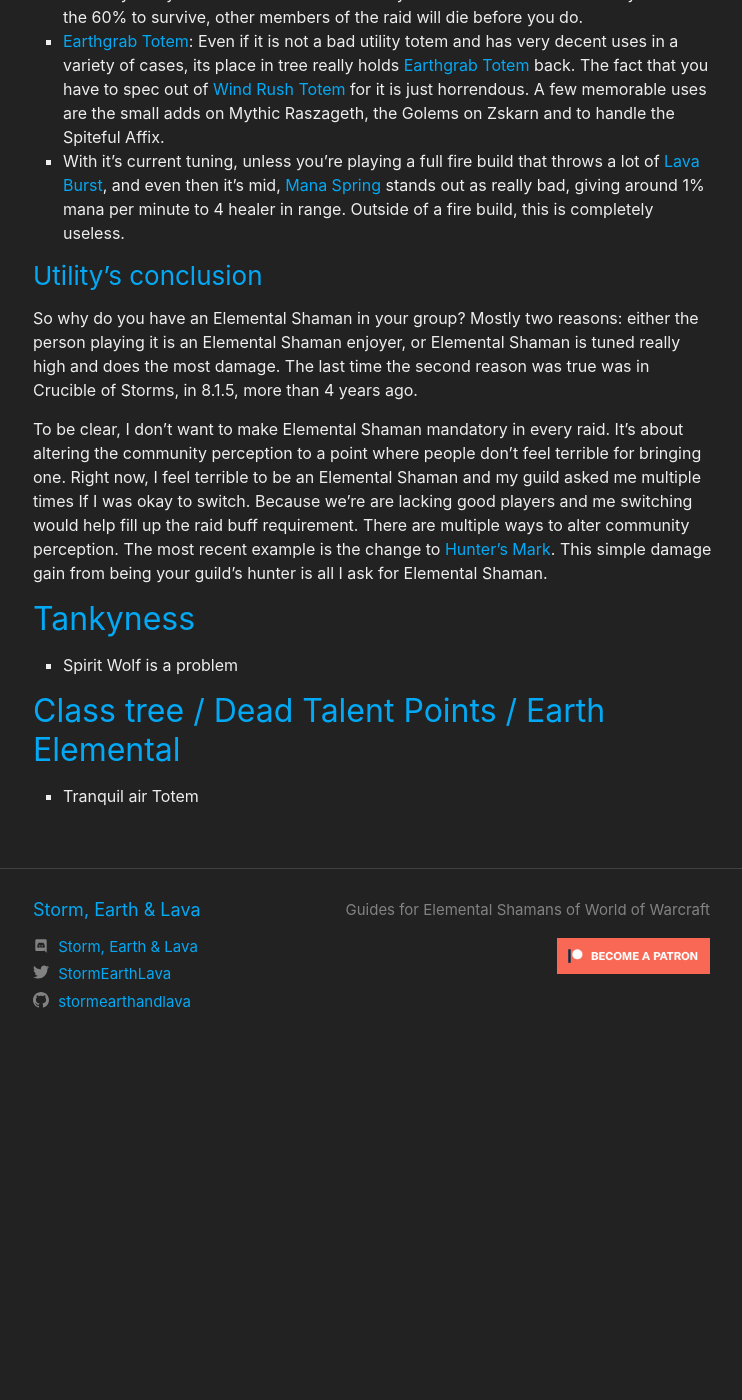
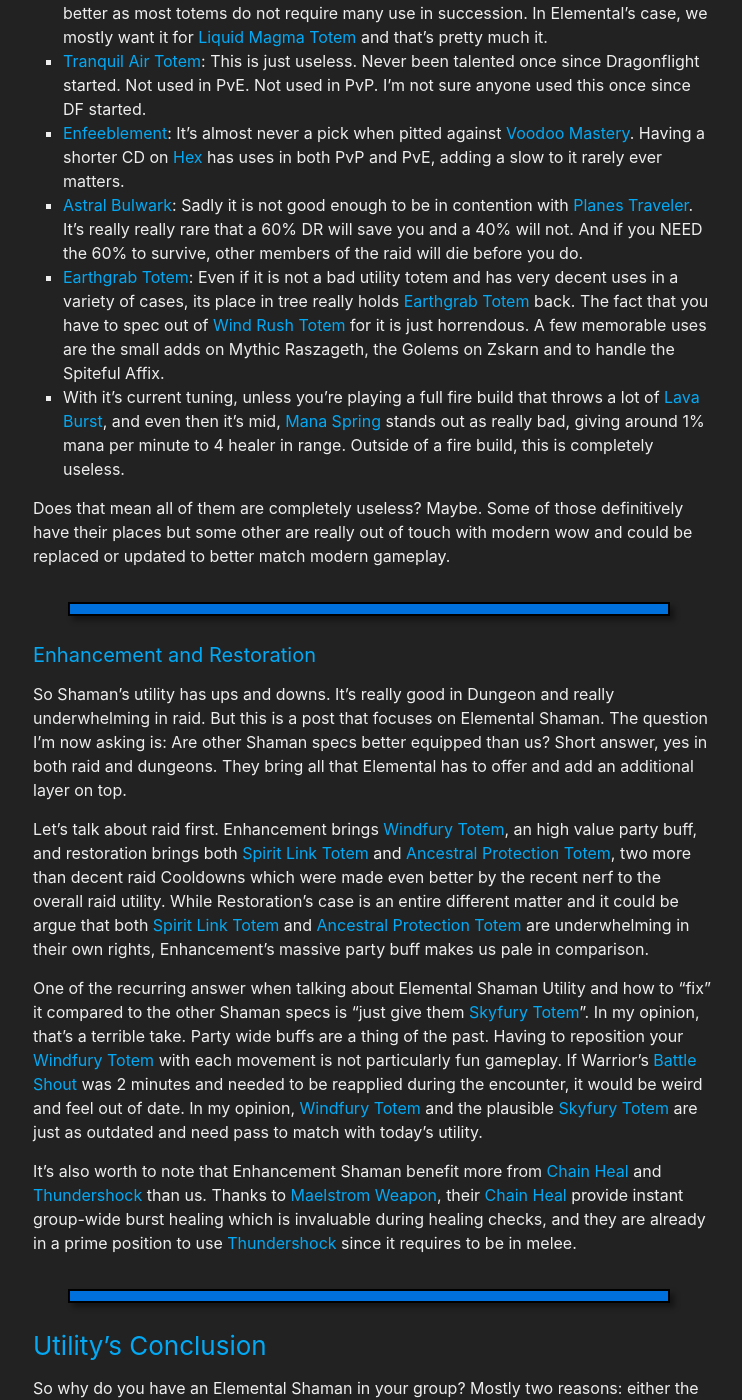
Before and after one commit to stormearthandlava/stormearthandlava.github.io, a Jekyll site: the page built from blog/_posts/2023-09-13-open-letter.md, in a window 1280 px wide and 1400 px high, scrolled down 5570 px. Shown: the whole window, without its empty margins (267-1009 px from the left). Built offline with Jekyll 4.4.1, drawn with Linux system fonts in a browser that asks for light colours; a script that is not in the unit is left out; before the commit the page ends 6643 px from its top, so only the background shows below that; some of the changed text lies outside the part shown.

Commit message:
End of Utility, Start of Spec Tree discussion

```diff
--- a/blog/_posts/2023-09-13-open-letter.md
+++ b/blog/_posts/2023-09-13-open-letter.md
@@ -16,6 +16,18 @@
 The goal of this post is by no mean to give solutions but rather to point out the different pain points that you currently encounter while playing Elemental Shaman.
 
 ## Talent tree construction
+
+### Class Tree
+
+I will talk more in depth about Shaman's utility and its class tree later in this later. I just wanted to point out that I **love** the class tree of Shamans, and mostly the fact that it has almost no damage tied to it. It gives Shamans a huge flexibility in how they can spend their points in the class tree which I find truly enjoyable. If you look at most Class tree, you notice that the points below the third gate are heavily tied to DPS or to Major defensive CDs. This removes most of their choices sadly. Once you arrive at 20 points in the class tree, the remaining 11 are more often not locked by what your sim tells you and you lose the Class Tree's essence.
+
+Whatever happens to Shaman in the future, please, don't bring player power into the Class tree.
+
+<hr>
+
+### Spec Tree
+
+With the small side note about the class tree out of the way, let's talk about the Elemental Spec Tree.
 
 ### Fire and lighning cannot coexist
 
@@ -76,7 +88,7 @@
 
 ## Utility
 
-Shaman is known among the community as the utility beast. Whenever Shaman's utility get discussed, you always hear people say that we have so many tools for so many situations, and that their class would be happy to bring them. Let's dive into our utility, we'll see what we can make of it.
+Shaman is known among the community as the utility beast. Whenever Shaman's utility get discussed, you always hear people say that we have so many tools for so many situations, and that their own class would be happy to bring them. Let's dive into our utility, we'll see what we can make of it.
 
 ### Raid Utility
 
@@ -88,34 +100,29 @@
 
 Last is {{ site.data.talent.mana_spring }}. With the last 10.2 nerf, we now give 100 mana to 4 allies per {{ site.data.spell.lvb }}. From our early test, being in fire build, we average 30 {{ site.data.spell.lvb }} cast per minute. Which means {{ site.data.talent.mana_spring }} gives 3k mana to 4 allies in 1 minute. For reference, a Restoration Shaman's [Riptide](https://www.wowhead.com/spell=61295/riptide) costs 4k mana. We give, on average in a fire build, less than 1 cast per minute to each healer with {{ site.data.talent.mana_spring }}.
 
-
-#### Enhancement and Restoration
-
-So Shaman's utility isn't really good when compared to other classes tools in raid. But what about the same class? Well it gets even worse. Enhancement brings {{ site.data.externals.wft }}, restoration brings both {{ site.data.externals.slt }} and {{ site.data.externals.apt }}. While Restoration's case is an entire different matter and it could be argue that both {{ site.data.externals.slt }} and {{ site.data.externals.apt }} are underwhelming, Enhancement brings a massive party buff, while also giving everything Elemental will ever bring.
-
-One of the recurring answer when talking about Elemental Shaman Utility and how to fix it is "just give them {{ site.data.talent.skyfury_totem }}". In my opinion, that's a terrible take.
+While all of this feels nice to have, it certainly doesn't feel mandatory in any way.
 
 <hr>
 
 ### Dungeon utility
 
-Let's talk about dungeon then! Shaman is THE utility class that allies powerful secondary totem with a lot of Crowd Control tools. The biggest reason shaman is good in dungeon are:
-- Their crowd control,
+Let's talk about dungeon then! As said before, Shaman is one of THE utility class with their totems coverage. The biggest reasons Shamans are good in dungeon are:
+1. Their Crowd Controls:
   - {{ site.data.talent.capacitor_totem }},
   - {{ site.data.talent.thundershock }} (and {{ site.data.talent.thunderstorm }}),
   - {{ site.data.talent.lightning_lasso }}.
-- Their off-healing and group defensive capabilities,
+2. Their off-healing and group defensive capabilities:
   - {{ site.data.talent.chain_heal }},
   - {{ site.data.talent.ag }},
   - {{ site.data.talent.hst }},
   - {{ site.data.talent.earth_shield }} on 2 persons,
   - {{ site.data.talent.stoneskin_totem }},
   - {{ site.data.talent.ee }} which can supplement the tank long enough to save a pull.
-- Their general very good/borderline required utility:
+3. Their general very good/borderline required utility:
   - {{ site.data.spell.bl }},
   - {{ site.data.talent.purge }},
   - {{ site.data.talent.cleanse_spirit }}.
-- And their more situational utility which is always nice to have:
+4. And their more situational utility which is always nice to have:
   - {{ site.data.talent.tremor_totem }},
   - {{ site.data.talent.pct }},
   - {{ site.data.spell.earthbind_totem }} or {{ site.data.talent.earthgrab_totem }},
@@ -125,13 +132,13 @@
 
 It's still worth to note that not everything is blue in the sky, and there's still a lot of downsides to this list. Notably, Totems are for the most part of the GCD. Meaning that in higher keys, if your tank needs you to drop {{ site.data.talent.stoneskin_totem }} to survive a big incoming damage, you will lose a global. And that can happen once every 30s, which isn't a lot to save your tank but quickly becomes a burden on the player. Same cause, same effects for {{ site.data.talent.hst }} which can provide minor healing assistance to your group but you don't control the targets it heals, and it costs you time.
 
-It's also worth to note that Enhancement Shaman benifit more from {{ site.data.talent.chain_heal }} and {{ site.data.talent.thundershock }} than us. Thanks to {{ site.data.talent.maelstrom_weapon }}, their {{ site.data.talent.chain_heal }} provide instant group-wide burst healing which is invaluable during healing checks, and they are already in a prime position to use {{ site.data.talent.thundershock }} since it requires to be in melee.
+All in all, Shaman's utility is top notch in dungeon, but Elemental Shaman is again a bit hurt by its cousin being able to utilize our kit in a slightly easier way.
 
-All in all, Shaman's utility is top notch in dungeon, but Elemental Shaman is again a bit hurt by its cousin being able to utilize our kit in a slightly easier way.
+<hr>
 
 ### The "useless" utility
 
-There are a few talents in the class tree that might have never been picked by Shaman spec. Some of the abilities on this list might be unknown to some of Shamans as it just never see play:
+Shaman is so good utility wise that some of its power is just useless. There are a few talents in the class tree that might have never been picked by any Shaman players. Some of the abilities on this list might even be unknown to some of them:
 - {{ site.data.talent.creation_core }}: The counter part of this choice node, {{ site.data.talent.call_of_the_elements }} is just way better as most totems do not require many use in succession. In Elemental's case, we mostly want it for {{ site.data.talent.lmt }} and that's pretty much it.
 - {{ site.data.talent.tranquil_air_totem }}: This is just useless. Never been talented once since Dragonflight started. Not used in PvE. Not used in PvP. I'm not sure anyone used this once since DF started.
 - {{ site.data.talent.enfeeblement }}: It's almost never a pick when pitted against {{ site.data.talent.voodoo_mastery }}. Having a shorter CD on {{ site.data.talent.hex }} has uses in both PvP and PvE, adding a slow to it rarely ever matters.
@@ -139,12 +146,27 @@
 - {{ site.data.talent.earthgrab_totem }}: Even if it is not a bad utility totem and has very decent uses in a variety of cases, its place in tree really holds {{ site.data.talent.earthgrab_totem }} back. The fact that you have to spec out of {{ site.data.talent.wrt }} for it is just horrendous. A few memorable uses are the small adds on Mythic Raszageth, the Golems on Zskarn and to handle the Spiteful Affix.
 - With it's current tuning, unless you're playing a full fire build that throws a lot of {{ site.data.spell.lvb }}, and even then it's mid, {{ site.data.talent.mana_spring }} stands out as really bad, giving around 1% mana per minute to 4 healer in range. Outside of a fire build, this is completely useless.
 
-### Utility's conclusion
+Does that mean all of them are completely useless? Maybe. Some of those definitively have their places but some other are really out of touch with modern wow and could be replaced or updated to better match modern gameplay.
+
+<hr>
+
+#### Enhancement and Restoration
+
+So Shaman's utility has ups and downs. It's really good in Dungeon and really underwhelming in raid. But this is a post that focuses on Elemental Shaman. The question I'm now asking is: Are other Shaman specs better equipped than us? Short answer, yes in both raid and dungeons. They bring all that Elemental has to offer and add an additional layer on top.
+
+Let's talk about raid first. Enhancement brings {{ site.data.externals.wft }}, an high value party buff, and restoration brings both {{ site.data.externals.slt }} and {{ site.data.externals.apt }}, two more than decent raid Cooldowns which were made even better by the recent nerf to the overall raid utility. While Restoration's case is an entire different matter and it could be argue that both {{ site.data.externals.slt }} and {{ site.data.externals.apt }} are underwhelming in their own rights, Enhancement's massive party buff makes us pale in comparison.
+
+One of the recurring answer when talking about Elemental Shaman Utility and how to "fix" it compared to the other Shaman specs is "just give them {{ site.data.talent.skyfury_totem }}". In my opinion, that's a terrible take. Party wide buffs are a thing of the past. Having to reposition your {{ site.data.externals.wft }} with each movement is not particularly fun gameplay. If Warrior's {{ site.data.externals.battle_shout }} was 2 minutes and needed to be reapplied during the encounter, it would be weird and feel out of date. In my opinion, {{ site.data.externals.wft }} and the plausible {{ site.data.talent.skyfury_totem }} are just as outdated and need pass to match with today's utility.
+
+It's also worth to note that Enhancement Shaman benefit more from {{ site.data.talent.chain_heal }} and {{ site.data.talent.thundershock }} than us. Thanks to {{ site.data.talent.maelstrom_weapon }}, their {{ site.data.talent.chain_heal }} provide instant group-wide burst healing which is invaluable during healing checks, and they are already in a prime position to use {{ site.data.talent.thundershock }} since it requires to be in melee.
+
+<hr>
+
+### Utility's Conclusion
 
 So why do you have an Elemental Shaman in your group? Mostly two reasons: either the person playing it is an Elemental Shaman enjoyer, or Elemental Shaman is tuned really high and does the most damage. The last time the second reason was true was in Crucible of Storms, in 8.1.5, more than 4 years ago.
 
-To be clear, I don't want to make Elemental Shaman mandatory in every raid. It's about altering the community perception to a point where people don’t feel terrible for bringing one. Right now, I feel terrible to be an Elemental Shaman and my guild asked me multiple times If I was okay to switch. Because we're are lacking good players and me switching would help fill up the raid buff requirement. There are multiple ways to alter community perception. The most recent example is the change to [Hunter's Mark](https://www.wowhead.com/spell=257284/hunters-mark). This simple damage gain from being your guild's hunter is all I ask for Elemental Shaman.
-
+To be clear, I don't want to make Elemental Shaman mandatory in every raid or dungeon group. It's about altering the community perception to a point where people don’t feel terrible for bringing one. Right now, I feel terrible to be an Elemental Shaman and my guild asked me multiple times If I was okay to reroll. Because we're are lacking good players and me switching would help fill up the raid buff requirement. There are multiple ways to alter community perception. The most recent example is the change to [Hunter's Mark](https://www.wowhead.com/spell=257284/hunters-mark). This simple damage gain from being your guild's hunter is all I ask for Elemental Shaman.
 
 ## Tankyness
 - Spirit Wolf is a problem
```
